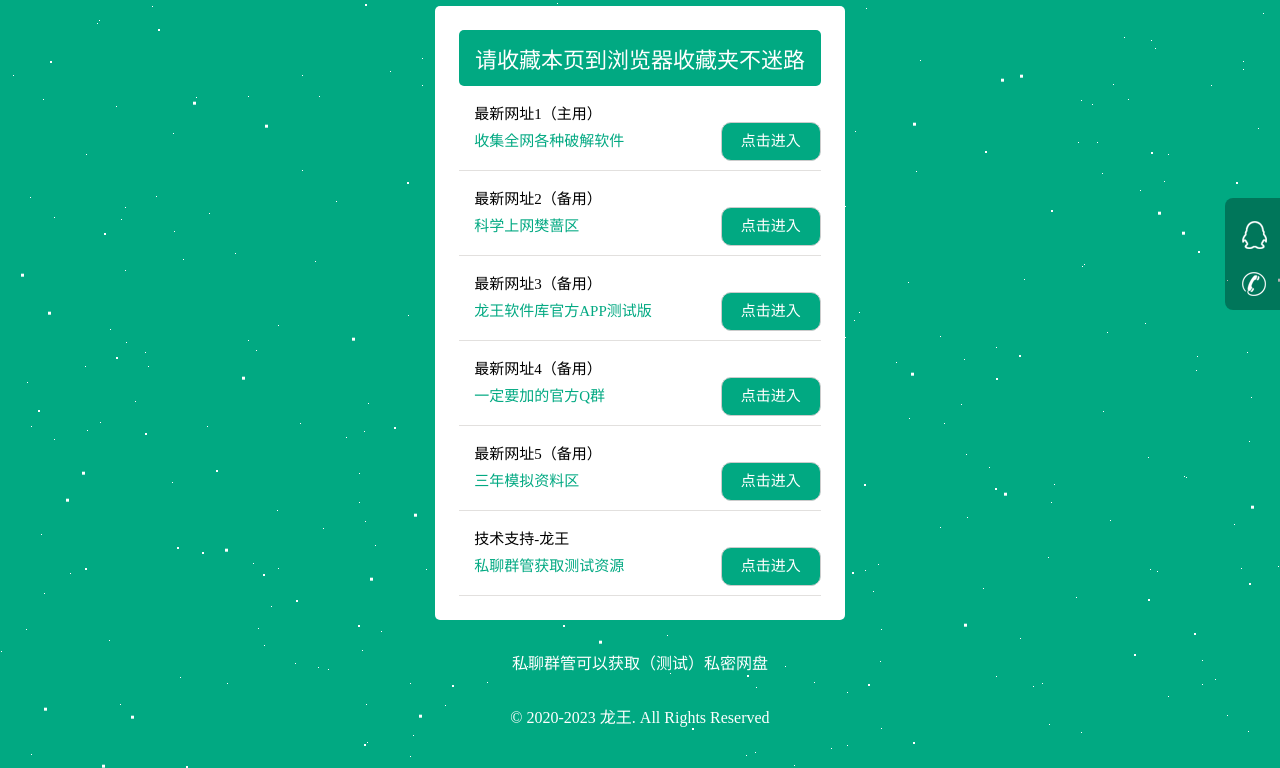
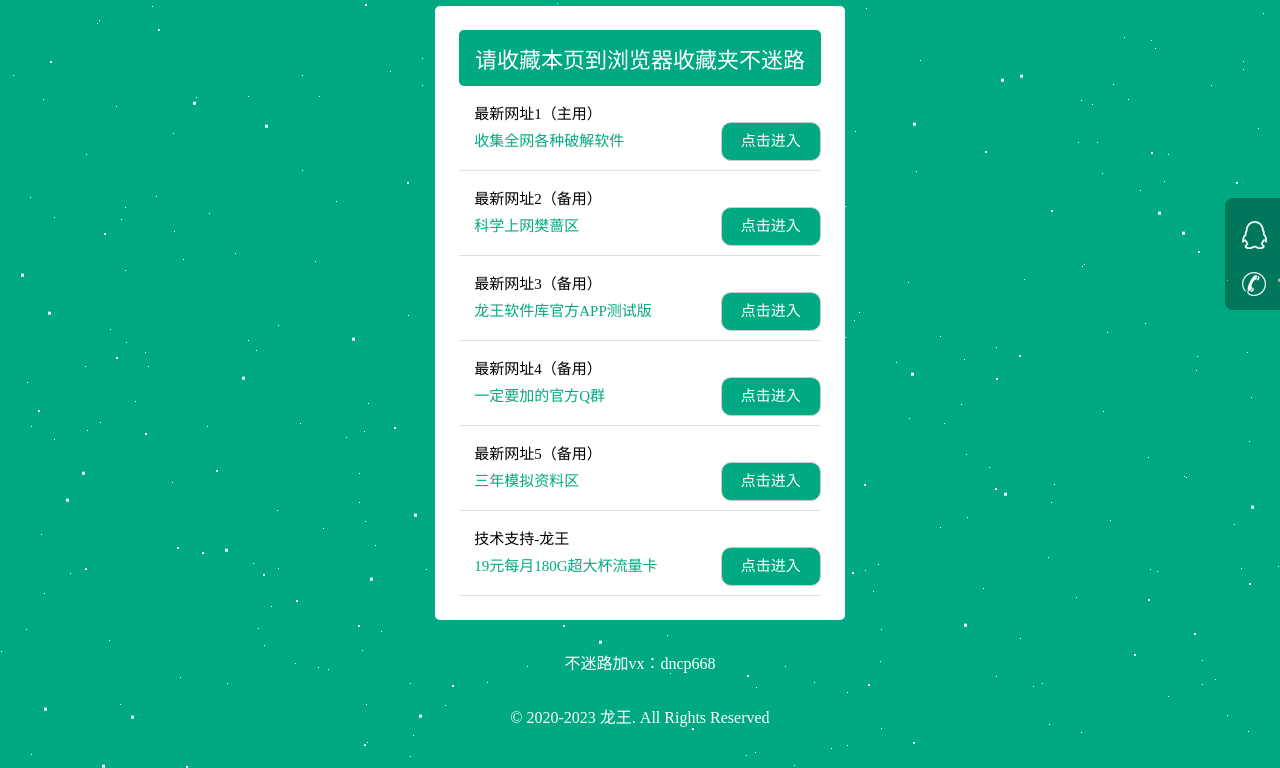
Before and after one commit to kimlongwang/kim.github.io, a plain HTML site: page index.html in a window 1280 px wide. Shown: the part 122-890 px from the top of the page. Drawn offline with Linux system fonts and the light colour scheme.

Commit message:
Update index.html

```diff
--- a/index.html
+++ b/index.html
@@ -202,14 +202,14 @@
 				<li>
                                 技术支持-龙王
                                 <div class="link">
-                                    <div style="color:#02a982">私聊群管获取测试资源</div>
-                                    <div class="go"><a href="http://wpa.qq.com/msgrd?v=3&uin=2973246337&site=qq&menu=yes" target="_blank">点击进入</a></div>
+                                    <div style="color:#02a982">19元每月180G超大杯流量卡</div>
+                                    <div class="go"><a href="https://haokawx.lot-ml.com/Product/Index/221136" target="_blank">点击进入</a></div>
                                 </div>
                             </li>
                         </ul>
                     </div>
                 </div>
-		     <p class="footer">私聊群管可以获取（测试）私密网盘</p>
+		     <p class="footer">不迷路加vx：dncp668</p>
                 <p class="footer">© 2020-2023 龙王. All Rights Reserved</p>
             </div>
         </div>
```
